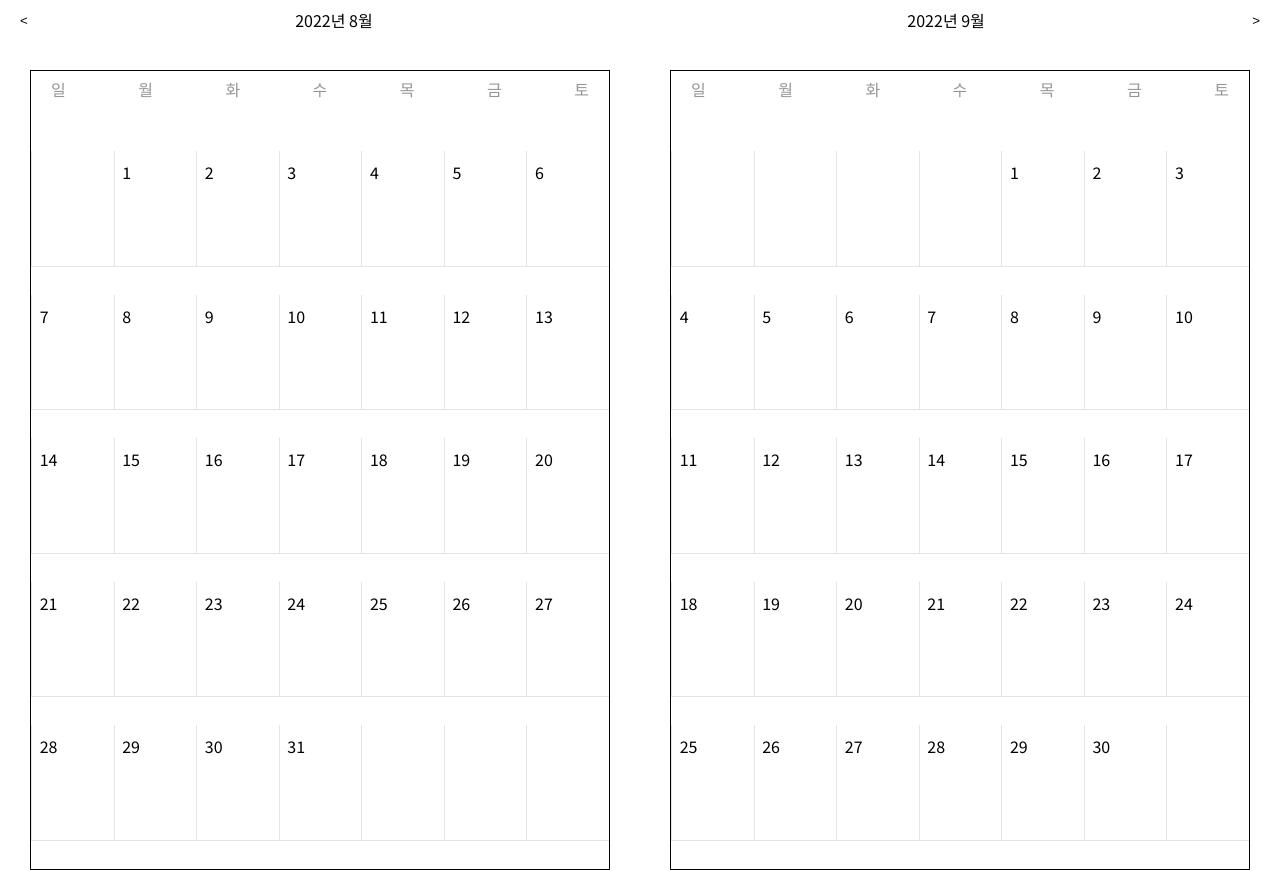
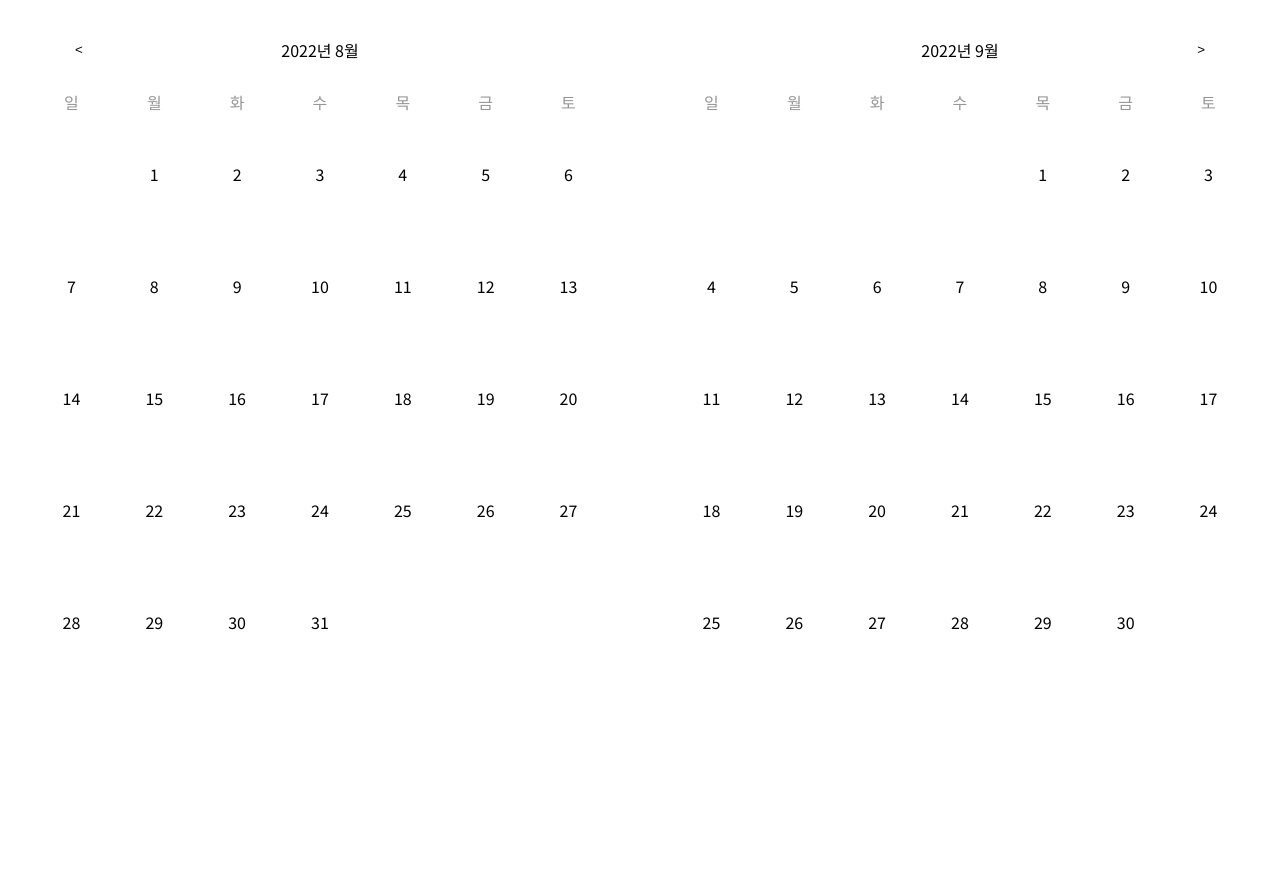
Before and after one commit to ymStudyLog/tripbtoz-ym, a React (Create React App) app: page /calendar in a window 1280 px wide. After the commit the page ends 830 px from the top, so only its background shows below. Built offline with nearby package versions, Linux system fonts and the light colour scheme.

Commit message:
feat : calendar layout

```diff
--- a/src/components/calendar/Body.tsx
+++ b/src/components/calendar/Body.tsx
@@ -68,12 +68,18 @@ const Body = ({
   return (
     <Container>
       <BodyContentContainer>
+        <HeadTextContainer>
+          <HeadText>
+            {year}년 {month}월
+          </HeadText>
+        </HeadTextContainer>
+
         <Days>
           {DAY.map((elm, idx) => {
             return <div key={idx}>{elm}</div>;
           })}
         </Days>
-
+        <DatesContainer>
           {totalDate.map((date, index) => (
             <Dates
               key={index}
@@ -87,6 +93,7 @@ const Body = ({
               handleClickDate={handleClickDate}
             ></Dates>
           ))}
+        </DatesContainer>
       </BodyContentContainer>
     </Container>
   );
@@ -100,12 +107,24 @@ const Container = styled.div`
   position: relative;
 `;
 
+const HeadTextContainer = styled.div`
+  display: flex;
+  width: 100%;
+  height: 5vh;
+  margin: 1rem 0;
+  position: relative;
+`;
+
+const HeadText = styled.div`
+  display: flex;
+  justify-content: space-evenly;
+  align-items: center;
+  width: 100%;
+`;
+
 const BodyContentContainer = styled.div`
-  display: flex;
-  flex-flow: row wrap;
-  border: 1px solid black;
+
   margin: 30px;
-  /* box-sizing: border-box; */
   height: 100vh;
 `;
 
@@ -114,6 +133,14 @@ const Days = styled.div`
   color: #969696;
   width: 100%;
   height: 2rem;
-  justify-content: space-between;
-  margin: 10px 20px;
+  justify-content: space-around;
+  align-items: center;
 `;
+
+const DatesContainer = styled.div`
+  display: flex;
+  flex-flow: row wrap;
+  /* row-gap: 100px; */
+  width: 100%;
+  /* box-sizing: border-box; */
+`;
--- a/src/components/calendar/Calendar.tsx
+++ b/src/components/calendar/Calendar.tsx
@@ -111,4 +111,5 @@ export default Calendar;
 
 const BodyContainer = styled.div`
   display: flex;
+  flex-direction: row;
 `;
--- a/src/components/calendar/Dates.tsx
+++ b/src/components/calendar/Dates.tsx
@@ -22,8 +22,6 @@ const Dates = ({
   month,
   year,
 }: Props) => {
-  const DAY = ["일", "월", "화", "수", "목", "금", "토"];
-
   return (
     <DatesContainer
       onClick={() => handleClickDate(new Date(`${year}-${month}-${date}`))}
@@ -45,13 +43,14 @@ const DatesContainer = styled.li`
   display: flex;
   position: relative;
   width: calc(100% / 7);
-  padding: 0 0.6vw;
-  height: 9vw;
-  text-align: right;
-  border-bottom: 1px solid #e4e3e6;
-  border-left: 1px solid #e4e3e6;
+  padding: 3rem 0;
+  /* height: 9vw; */
+  text-align: center;
   list-style: none;
   box-sizing: border-box;
+  justify-content: center;
+  align-items: center;
+  cursor: pointer;
 `;
 
 const DateNum = styled.div<{
@@ -59,8 +58,8 @@ const DateNum = styled.div<{
   currentMonthFirstDate: number;
   nextMonthFirstDate: number;
 }>`
-  padding: 1vw 0.9vw 0 0;
-  ${(props) => props.index < props.currentMonthFirstDate && `display:none`};
+  /* padding: 1vw 0.9vw 0 0; */
+  ${(props) => props.index < props.currentMonthFirstDate && `display:none`}
 
   ${(props) =>
     props.nextMonthFirstDate > 0 &&
@@ -69,8 +68,3 @@ const DateNum = styled.div<{
     display:none
   `};
 `;
-
-const Days = styled.div`
-  display: flex;
-  color: #969696;
-`;
--- a/src/components/calendar/Head.tsx
+++ b/src/components/calendar/Head.tsx
@@ -9,29 +9,13 @@ type Props = {
 
 const Head = (props: Props) => {
   const { year, month, handleChangePrevButton, handleChangeNextButton } = props;
-  const nextDate = new Date(`${year}-${month}`);
-  nextDate.setMonth(nextDate.getMonth() + 1);
 
   return (
     <HeadContainer>
-      <form
-        onSubmit={(e) => {
-          e.preventDefault();
-        }}
-      >
-        <ButtonContainer>
-          <Button onClick={handleChangePrevButton}>&lt;</Button>
-          <HeadTextContainer>
-            <HeadText>
-              {year}년 {month}월
-            </HeadText>
-            <HeadText>
-              {nextDate.getFullYear()}년 {nextDate.getMonth() + 1}월
-            </HeadText>
-          </HeadTextContainer>
-          <Button onClick={handleChangeNextButton}>&gt;</Button>
-        </ButtonContainer>
-      </form>
+      <ButtonContainer>
+        <Button onClick={handleChangePrevButton}>&lt;</Button>
+        <Button onClick={handleChangeNextButton}>&gt;</Button>
+      </ButtonContainer>
     </HeadContainer>
   );
 };
@@ -39,27 +23,19 @@ const Head = (props: Props) => {
 export default Head;
 
 const HeadContainer = styled.div`
-  padding-left: 20px;
-  padding-right: 20px;
-`;
-
-const HeadTextContainer = styled.div`
+  width: 100%;
   display: flex;
-  width: 100%;
-  height: 5vh;
-`;
-
-const HeadText = styled.div`
-  display: flex;
-  justify-content: space-evenly;
-  align-items: center;
-  width: 100%;
+  flex-direction: column;
 `;
 
 const ButtonContainer = styled.div`
   display: flex;
   align-items: center;
-  justify-content: space-evenly;
+  justify-content: space-between;
+  padding: 0 75px;
+  position: absolute;
+  top: 42px;
+  width: 100%;
 `;
 
 const Button = styled.button`
```
Lines whose indentation alone changed are shown as unchanged.
